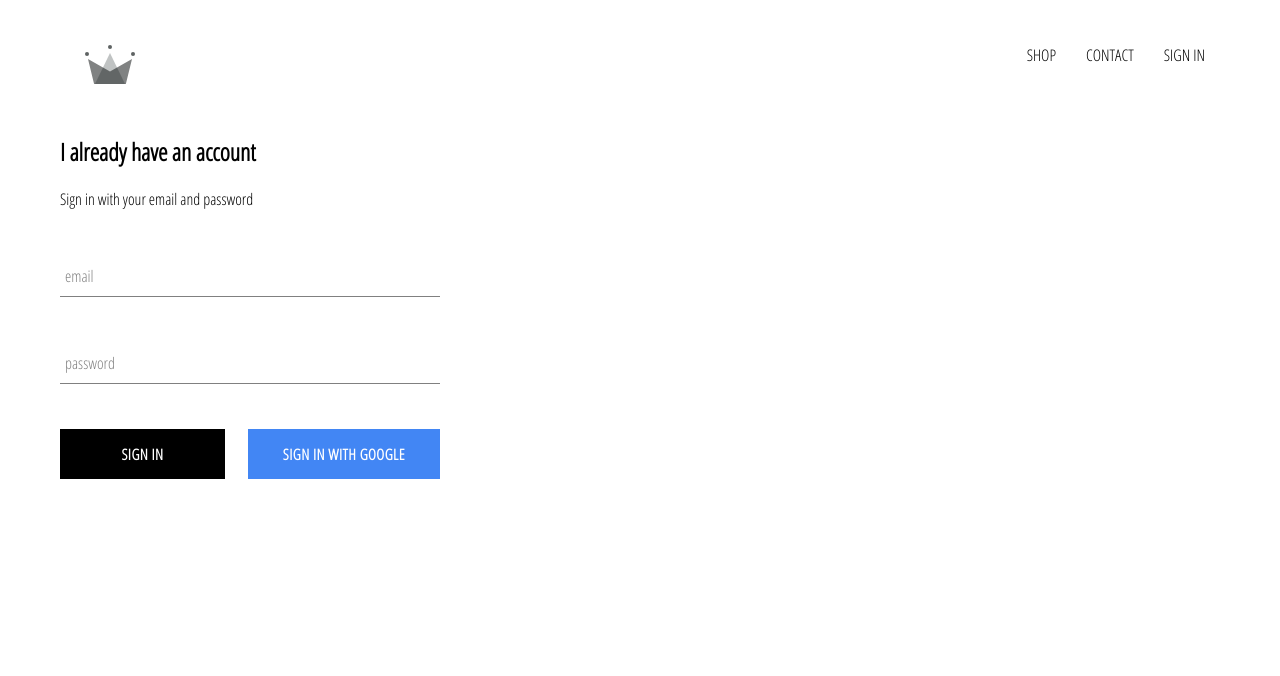
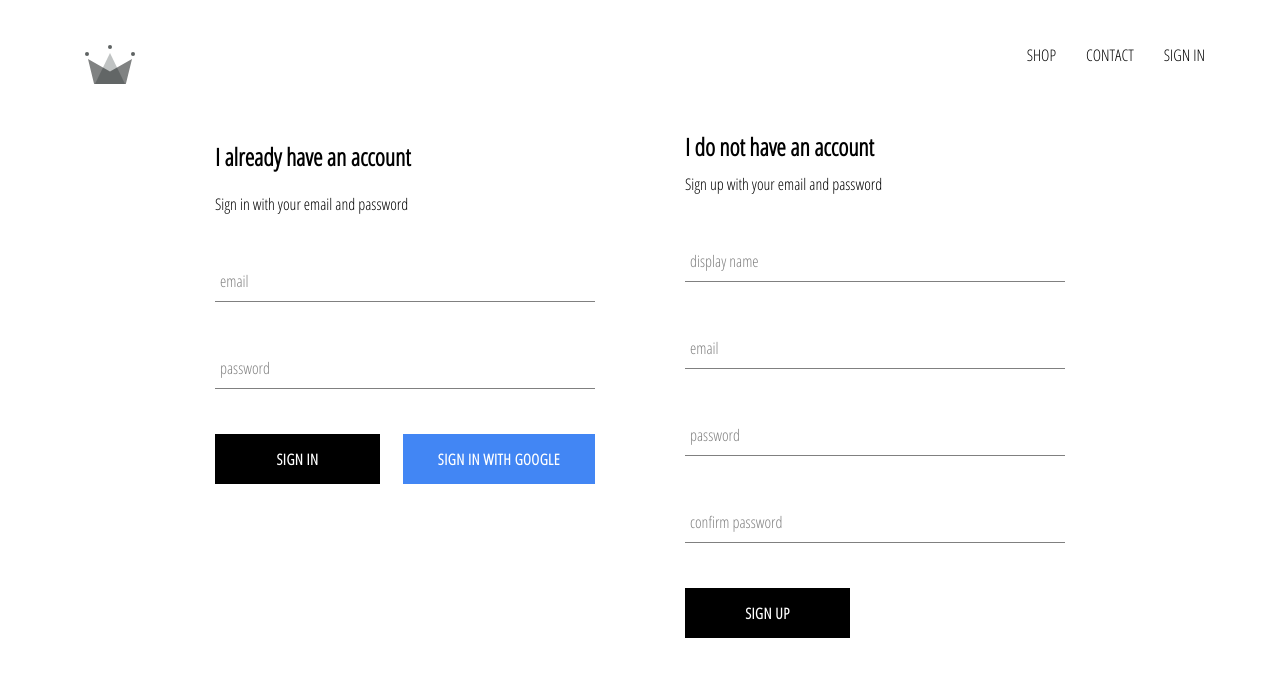
Before and after one commit to davisjr2000/crwn-clothing, a React (Create React App) app: page /signin in a window 1280 px wide. Shown: the top 676 px of the page. Built offline with nearby package versions, Linux system fonts and the light colour scheme; no server answers.

Commit message:
Finish Sign In/Sign Up Handle

```diff
--- a/src/App.js
+++ b/src/App.js
@@ -22,8 +22,21 @@
 
 
   componentDidMount(){
-     this.unsubscribeFromAuth = auth.onAuthStateChanged(async user => {
-      createUserProfileDocument(user);
+     this.unsubscribeFromAuth = auth.onAuthStateChanged(async userAuth => {
+      if(userAuth){
+        const userRef = await createUserProfileDocument(userAuth);
+
+       userRef.onSnapshot(snapShot => {
+         this.setState({
+           currentUser: {
+             id: snapShot.id,
+             ...snapShot.data()
+           }
+         })
+       })
+      } else {
+        this.setState({ currentUser: userAuth });
+      }
      });
   }
 
--- a/src/components/sign-in/sign-in.component.jsx
+++ b/src/components/sign-in/sign-in.component.jsx
@@ -3,7 +3,7 @@
 import CustomButton from '../custom-button/custom-button.component';
 import FormInput from '../form-input/form-input.component';
 
-import { signInWithGoogle } from '../../firebase/firebase.utils';
+import { auth, signInWithGoogle } from '../../firebase/firebase.utils';
 
 import './sign-in.styles.scss';
 
@@ -17,13 +17,20 @@
         }
     }
 
-    handleSubmit = event => {
+    handleSubmit = async event => {
         event.preventDefault();
 
-        this.setState({
-            email: '',
-            password: ''
-        })
+        const { email, password } = this.state
+
+        try {
+            await auth.signInWithEmailAndPassword(email, password);
+            this.setState({
+                email: '',
+                password: ''
+            })
+        } catch (error){
+            console.log(error);
+        }
     }
 
     handleChange = event => {
--- /dev/null
+++ b/src/components/sign-up/sign-up.component.jsx
@@ -0,0 +1,108 @@
+import React from 'react';
+
+import FormInput from '../form-input/form-input.component';
+import CustomButton from '../custom-button/custom-button.component';
+
+import { auth, createUserProfileDocument } from '../../firebase/firebase.utils';
+
+import './sign-up.styles.scss';
+
+class SignUp extends React.Component {
+    constructor(){
+       super();
+
+       this.state = {
+           displayName: '',
+           email: '',
+           password: '',
+           confirmPassword: ''
+       }
+    }
+
+    handleSubmit = async event => {
+        event.preventDefault();
+
+        const { displayName, email, password, confirmPassword } = this.state
+
+        if(password !== confirmPassword){
+           alert("passwords don't match!");
+           return;
+        }
+
+        try {
+            const { user } = await auth.createUserWithEmailAndPassword(
+                email,
+                password
+            );
+
+            await createUserProfileDocument(user, { displayName });
+
+            this.setState({
+                displayName: '',
+                email: '',
+                password: '',
+                confirmPassword: ''
+            });
+
+        } catch (error) {
+           console.error(error);
+        }
+    }
+
+    handleChange = event => {
+        const { name, value } = event.target;
+
+        this.setState({[name]: value});
+    }
+
+    render(){
+
+        const { displayName, email, password, confirmPassword } = this.state
+
+        return(
+            <div className="sign-up">
+                <h2 className="title">I do not have an account</h2>
+                <span>Sign up with your email and password</span>
+                <form className="sign-up-form" onSubmit={this.handleSubmit}>
+
+                   <FormInput
+                     type='text'
+                     name='displayName'
+                     value={displayName}
+                     onChange={this.handleChange}
+                     label='display name'
+                     required
+                   />
+                   <FormInput
+                     type='email'
+                     name='email'
+                     value={email}
+                     onChange={this.handleChange}
+                     label='email'
+                     required
+                   />
+                   <FormInput
+                     type='password'
+                     name='password'
+                     value={password}
+                     onChange={this.handleChange}
+                     label='password'
+                     required
+                   />
+                   <FormInput
+                     type='password'
+                     name='confirmPassword'
+                     value={confirmPassword}
+                     onChange={this.handleChange}
+                     label='confirm password'
+                     required
+                   />
+                   <CustomButton type='submit'>Sign Up</CustomButton>
+
+                </form>
+            </div>
+        )
+    }
+}
+
+export default SignUp;
--- /dev/null
+++ b/src/components/sign-up/sign-up.styles.scss
@@ -0,0 +1,9 @@
+.sign-up {
+    display: flex;
+    flex-direction: column;
+    width: 380px;
+
+    .title {
+        margin: 10px 0;
+    }
+}
--- a/src/firebase/firebase.utils.js
+++ b/src/firebase/firebase.utils.js
@@ -13,9 +13,8 @@
 }
 
 export const createUserProfileDocument = async (userAuth, additionalData) => {
-    console.log(userAuth)
     if (!userAuth) return;
-    console.log('Now here!')
+
     const userRef = firestore.doc(`users/${userAuth.uid}`);
 
     const snapShot = await userRef.get();
--- a/src/pages/sign-in-and-sign-up/sign-in-and-sign-up.component.jsx
+++ b/src/pages/sign-in-and-sign-up/sign-in-and-sign-up.component.jsx
@@ -1,12 +1,14 @@
 import React from 'react';
 
 import SignIn from '../../components/sign-in/sign-in.component';
+import SignUp from '../../components/sign-up/sign-up.component';
 
 import './sign-in-and-sign-up.styles.scss';
 
 const SignInAndSignUpPage = () => (
     <div className="sign-in-and-sign-up">
         <SignIn />
+        <SignUp />
     </div>
 );
 
--- a/src/pages/sign-in-and-sign-up/sign-in-and-sign-up.styles.scss
+++ b/src/pages/sign-in-and-sign-up/sign-in-and-sign-up.styles.scss
@@ -0,0 +1,6 @@
+.sign-in-and-sign-up{
+    width: 850px;
+    display: flex;
+    justify-content: space-between;
+    margin: 30px auto;
+}
```
